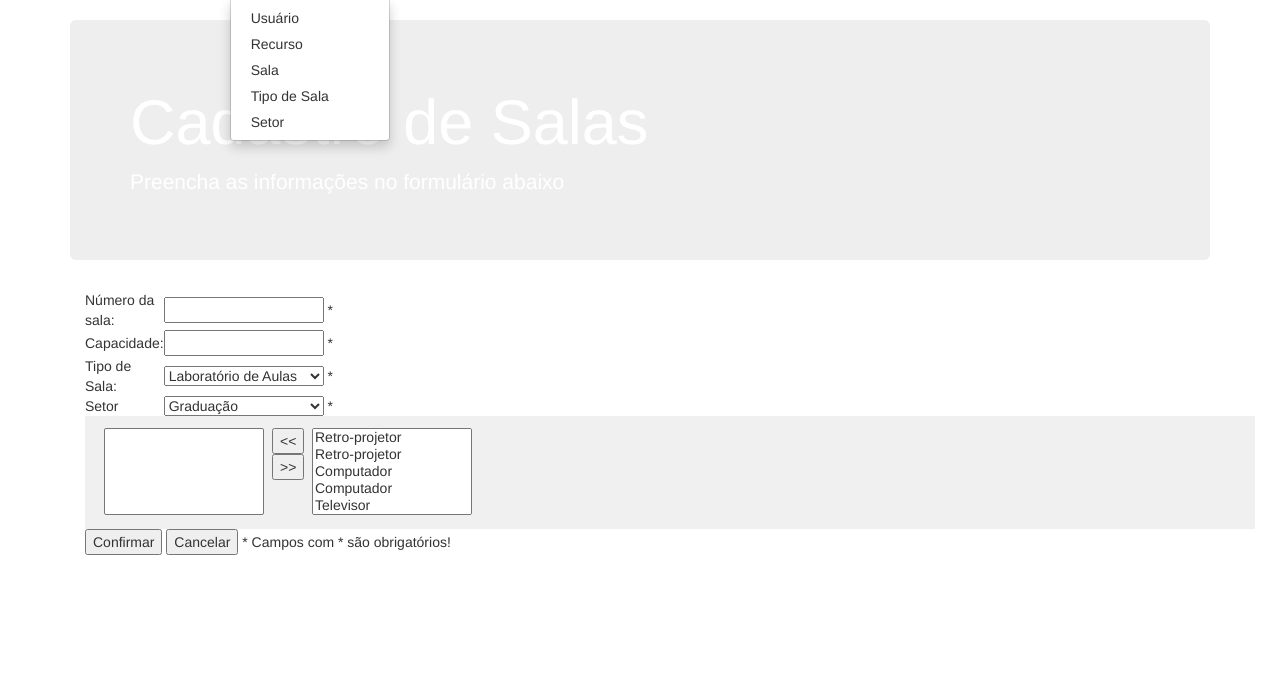
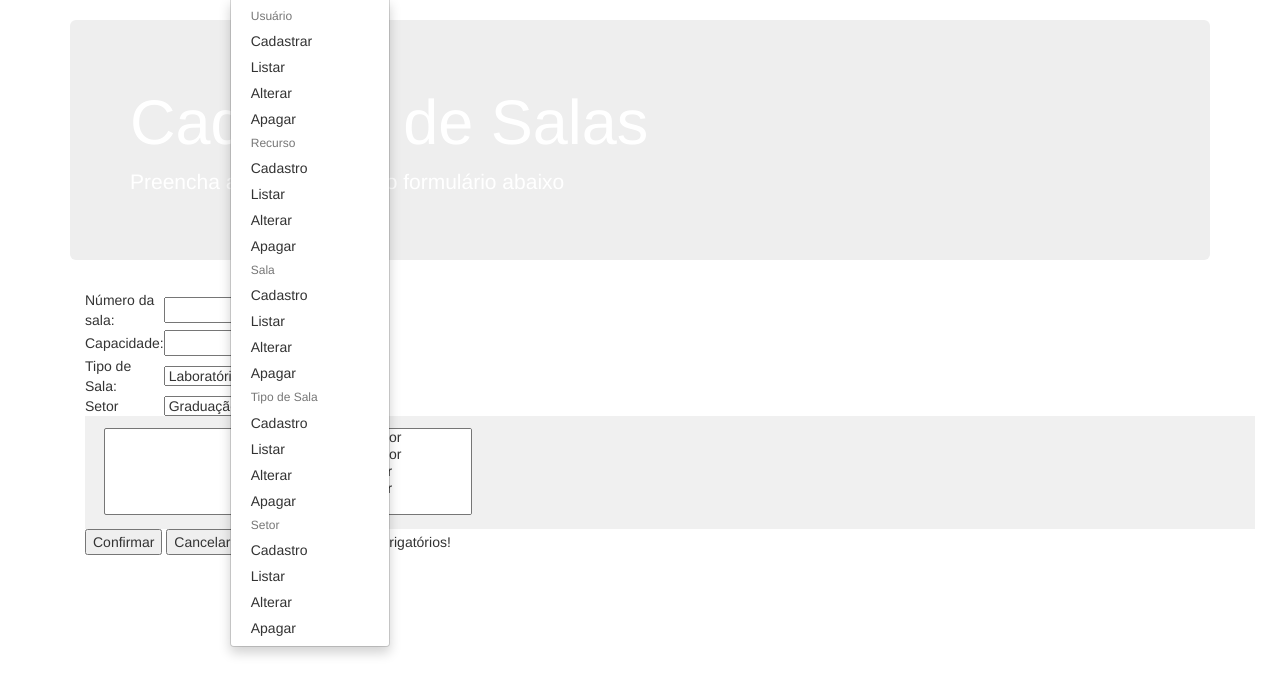
Before and after one commit to arleyprates/reserva, a PHP site: page /administrador/cadastrosala.php in a window 1280 px wide, after a click on "Gerência". Shown: the part 102-800 px from the top of the page. Run offline with PHP 8.4, Linux system fonts and the light colour scheme; a user stored in the database is signed in; data comes from the database, SQL or seed files in the repository; lists and menus that the app fills with data are empty; some libraries are stand-ins or nearby versions.

Commit message:
Ajuste no Menu com CRUD para ADM e ajuste em removesala.php

```diff
--- a/administrador/header.php
+++ b/administrador/header.php
@@ -66,12 +66,38 @@ text-align: center;
 <li class="dropdown">
 <a href="#" class="dropdown-toggle" data-toggle="dropdown">Gerência <span class="caret"></span></a>
 <ul class="dropdown-menu" role="menu">
-<li><a href="cadastrousuarios.php">Usuário</a></li>
-<li><a href="cadastrorecurso.php">Recurso</a></li>
-<li><a href="cadastrosala.php">Sala</a></li>
-<li><a href="cadastrotiposala.php">Tipo de Sala</a></li>
-<li><a href="cadastrosetor.php">Setor</a></li>
-</ul>
+
+  <li role="presentation" class="dropdown-header">Usuário
+    <li><a href="cadastrousuarios.php">Cadastrar</a></li>
+    <li><a href="#">Listar</a></li>
+    <li><a href="#">Alterar</a></li>
+    <li><a href="#">Apagar</a></li>
+  </li>
+  <li role="presentation" class="dropdown-header">Recurso
+    <li><a href="cadastrorecurso.php">Cadastro</a></li>
+    <li><a href="#">Listar</a></li>
+    <li><a href="#">Alterar</a></li>
+    <li><a href="#">Apagar</a></li>
+  </li>
+  <li role="presentation" class="dropdown-header">Sala
+    <li><a href="cadastrosala.php">Cadastro</a></li>
+    <li><a href="listarsalas.php">Listar</a></li>
+    <li><a href="#">Alterar</a></li>
+    <li><a href="removesala.php">Apagar</a></li>
+  </li>
+  <li role="presentation" class="dropdown-header">Tipo de Sala
+    <li><a href="cadastrotiposala.php">Cadastro</a></li>
+    <li><a href="#">Listar</a></li>
+    <li><a href="#">Alterar</a></li>
+    <li><a href="#">Apagar</a></li>
+  </li>
+  <li role="presentation" class="dropdown-header">Setor
+    <li><a href="cadastrosetor.php">Cadastro</a></li>
+    <li><a href="#">Listar</a></li>
+    <li><a href="#">Alterar</a></li>
+    <li><a href="#">Apagar</a></li>
+  </li>
+  </ul>
 <li><a href="reservaspendentes.php"><span class="badge pull-right">42</span>Notificações</a></li>
 </ul>
 </div><!--/.nav-collapse -->
```
Also changed, not shown: administrador/removesala.php (+19 -12 lines), administrador/teste.html (deleted, +0 -59 lines).
